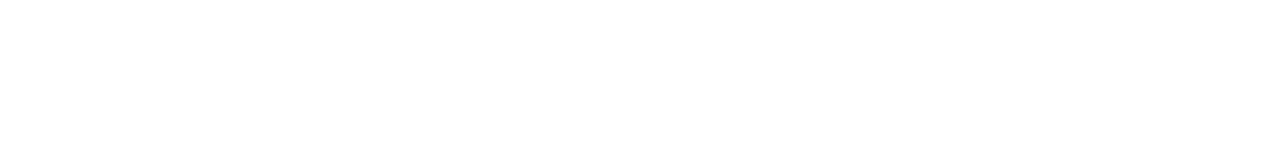
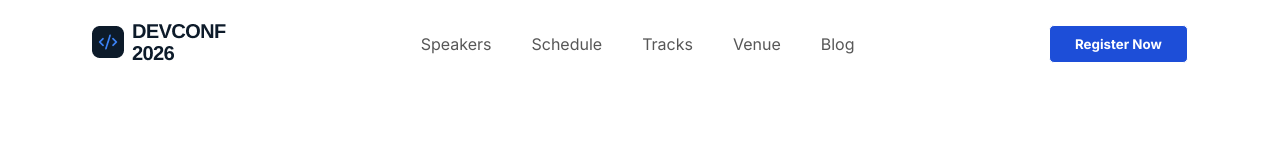
Before and after one commit to naimul291/devconf-2026-landing-page, a plain HTML site: page index.html in a window 1280 px wide. Drawn offline with Linux system fonts and the light colour scheme.

Commit message:
header section added

```diff
--- a/index.html
+++ b/index.html
@@ -16,3 +16,31 @@
 
     <link rel="stylesheet" href="https://cdnjs.cloudflare.com/ajax/libs/font-awesome/7.0.1/css/all.min.css" integrity="sha512-2SwdPD6INVrV/lHTZbO2nodKhrnDdJK9/kg2XD1r9uGqPo1cUbujc+IYdlYdEErWNu69gVcYgdxlmVmzTWnetw==" crossorigin="anonymous" referrerpolicy="no-referrer" />
 </head>
+
+<!--header start -->
+
+<body>
+
+    <section class="container">
+        <div class="header">
+
+            <div class="header-1">
+                <img src="./assets/logo.png" alt="devconf logo">
+            </div>
+            <div class="header-1">
+                <ul>
+                    <li><a href="">Speakers</a></li>
+                    <li><a href="">Schedule</a></li>
+                    <li><a href="">Tracks</a></li>
+                    <li><a href="">Venue</a></li>
+                    <li><a href="">Blog</a></li>
+                </ul>
+            </div>
+            <div class="header-1">
+                <button class="common-button">Register Now</button>
+            </div>
+
+        </div>
+    </section>
+
+    <!--header end -->
--- a/style.css
+++ b/style.css
@@ -0,0 +1,59 @@
+*{
+    margin: 0px;
+    padding: 0px;
+    font-family: "Inter", sans-serif;
+    box-sizing:border-box;
+}
+
+/*common style*/
+
+.common-button{
+    background-color:#1D4ED8;
+    color:white;
+    padding:10px 25px;
+    border:1px solid;
+    border-radius:5px;
+    cursor:pointer;
+    font-weight:bold;
+}
+
+.common-button:hover{
+    background-color:#fff;
+    color:#1D4ED8;
+    border-color:#1D4ED8;
+
+
+}
+
+/*header*/
+
+.header{
+    display: flex;
+    justify-content: space-around;
+    align-items: center;
+    padding: 20px 0px;
+}
+
+ul{
+display: flex;
+justify-content: space-between;
+list-style: none;
+gap: 20px;
+
+}
+
+li a{
+    padding:5px 10px;
+    border-radius: 3px;
+}
+
+li a:hover{
+    background:#1D4ED8;
+    color:#fff;
+}
+
+
+ul a{
+    text-decoration: none;
+    color: #575757;
+}
```
